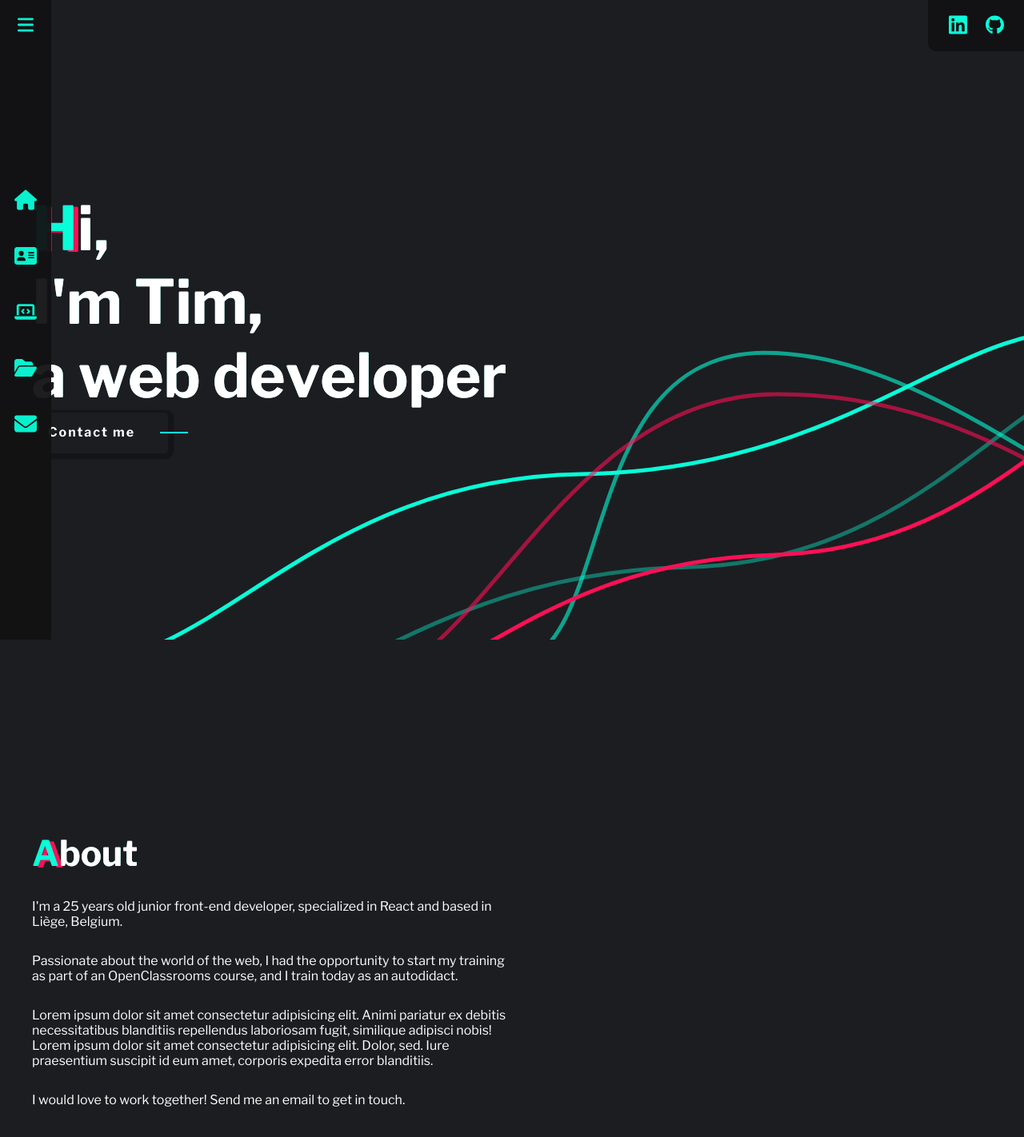
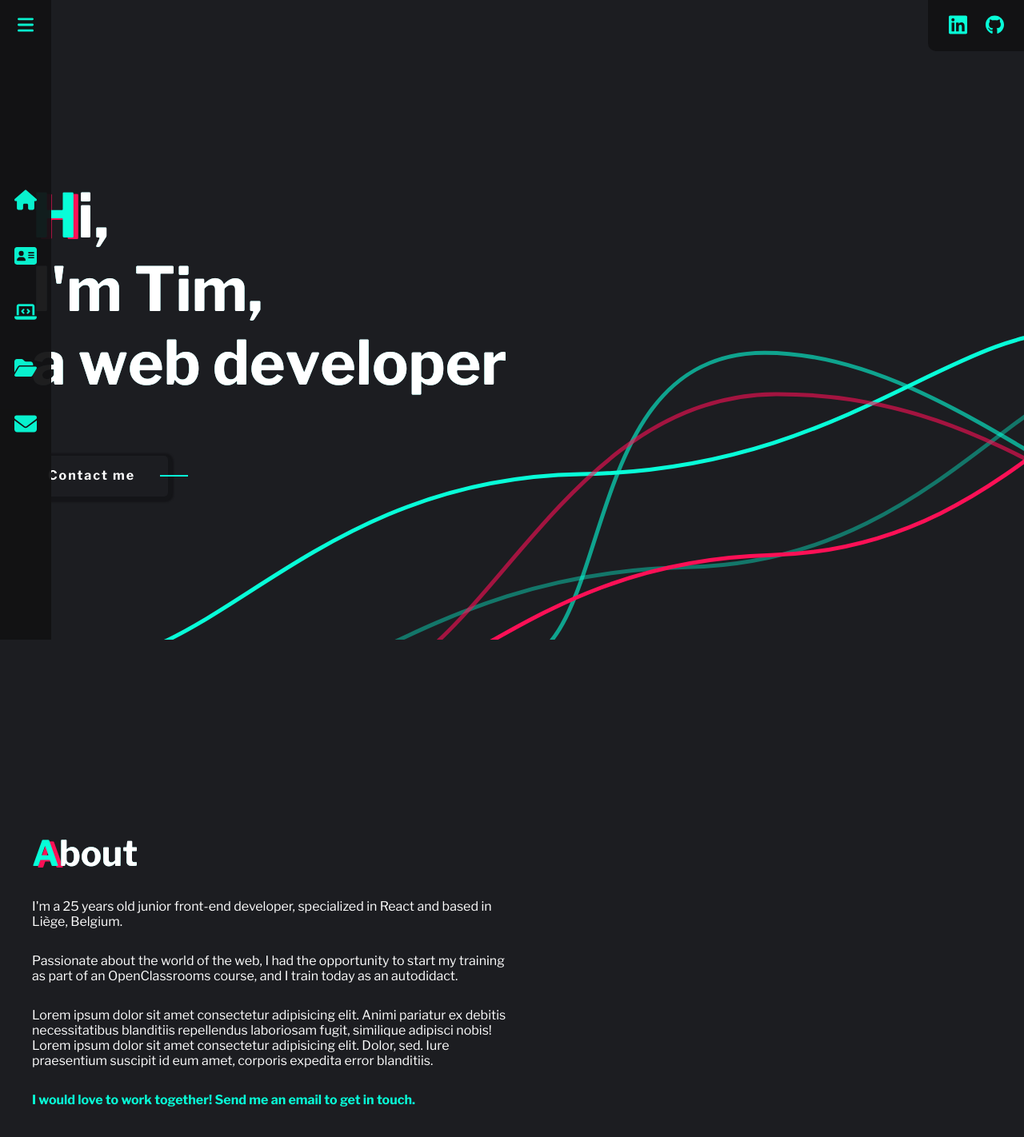
Before and after one commit to Tim-jn/Portfolio, a React (Create React App) app: page / in a window 1280 px wide. Shown: the top 1422 px of the page at 80% size. Built offline with nearby package versions, Linux system fonts and the light colour scheme.

Commit message:
style updated

```diff
--- a/src/Components/AboutContent/AboutContent.scss
+++ b/src/Components/AboutContent/AboutContent.scss
@@ -20,3 +20,8 @@
     color: $primary-font-color;
     margin-top: 30px;
 }
+
+.about-paragraph:nth-child(4) {
+    color: $third-font-color!important;
+    font-weight: 700;
+}
--- a/src/Components/Button/Button.scss
+++ b/src/Components/Button/Button.scss
@@ -104,7 +104,6 @@
 
 .btn-slice:hover, .btn-slice:focus, .btn-slice:active {
   margin-left: 10px;
-
 }
 
 .btn-slice:before{
--- a/src/Components/Button/Button.tsx
+++ b/src/Components/Button/Button.tsx
@@ -1,6 +1,6 @@
 import './Button.scss'
 
-export default function Button ({ className, text, href }: Props) {
+export default function Button({ className, text, href }: Props) {
   return (
     <a href={href} className="btn-slice">
       <div className={className} id="top">
--- a/src/Components/HomeContent/HomeContent.scss
+++ b/src/Components/HomeContent/HomeContent.scss
@@ -1,7 +1,7 @@
 @import '../../App.scss';
 
 .main-title {
-  transform: translateY(30%);
+  transform: translateY(28%);
   height: 100%;
   display: flex;
   flex-direction: column;
@@ -14,6 +14,7 @@
 .main-title-content {
   font-size: $h1-desktop-size;
   color: $primary-font-color;
+  margin-bottom: 70px;
 }
 
 // tablet
--- a/src/Components/WorkGallery/WorkGallery.scss
+++ b/src/Components/WorkGallery/WorkGallery.scss
@@ -14,7 +14,7 @@
     height: 100%;
     object-fit: cover;
     object-position: 50% top;
-    transition: all 0.2s ease-Out;
+    transition: all 0.3s ease-Out;
 }
 
 .slide-work {
@@ -25,15 +25,19 @@
     opacity: 0;
     display: flex;
     flex-direction: column;
-    justify-content: center;
+    justify-content: space-evenly;
     align-items: center;
     transition: all 0.2s ease-Out;
+    padding: 20% 0;
+}
+
+.work-button > * {
+    box-shadow: none;
 }
 
 .work-item:hover {
-
     .work-image {
-        filter: blur(4px);
+        filter: blur(2px) invert(75%);
     }
 
     .slide-work {
--- a/src/Components/WorkGallery/WorkGallery.tsx
+++ b/src/Components/WorkGallery/WorkGallery.tsx
@@ -26,12 +26,12 @@ export default function WorkGallery() {
           <div key={key} className="work-item">
             <div className="slide-work">
               <Button
-                className="button preview-button"
+                className="button work-button"
                 text="Live preview"
                 href={item.live}
               />
               <Button
-                className="button source-button"
+                className="button work-button"
                 text="Source code"
                 href={item.source}
               />
```
